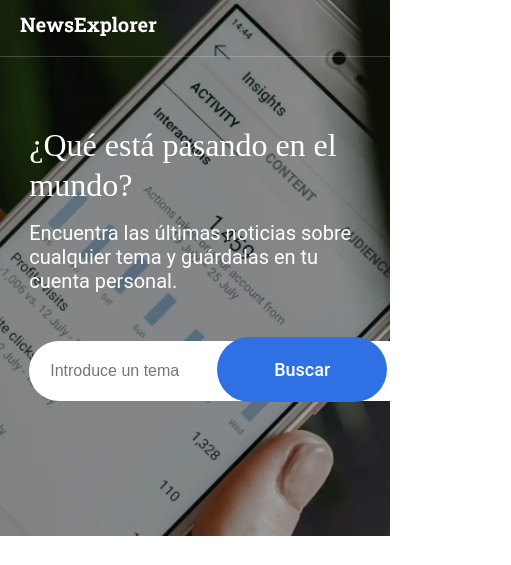
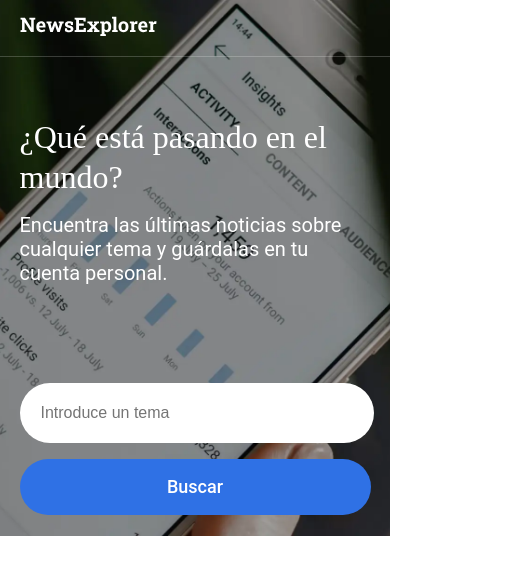
Before and after one commit to aegisnull/news-explorer-frontend, a React (Create React App) app: page / in a window 390 px wide. Shown: the top 565 px of the page, 511 px wide, since content can reach past the window. Built offline with nearby package versions, Linux system fonts and the light colour scheme.

Commit message:
style: fix mobile breakpoint on Main component

```diff
--- a/src/components/Main/Main.scss
+++ b/src/components/Main/Main.scss
@@ -60,19 +60,22 @@ $breakpoint-mobile: 500px;
   .main {
     height: 536px;
     background-position-x: center;
+    padding-top: 0;
 
     &__container {
-      width: 85vw;
+      width: 90vw;
       padding-top: 30px;
     }
 
     &__title {
       font-size: 32px;
       width: 100%;
+      padding-top: 30px;
     }
 
     &__subtitle {
       font-size: 20px;
+      padding-top: 16px;
     }
   }
 }
--- a/src/components/SearchForm/SearchForm.scss
+++ b/src/components/SearchForm/SearchForm.scss
@@ -38,3 +38,19 @@ $breakpoint-mobile: 500px;
     }
   }
 }
+
+@media screen and (max-width: $breakpoint-mobile) {
+  .search-form {
+    padding-top: 98px;
+    &__input {
+      width: 80vw;
+    }
+    &__button {
+      position: relative;
+      bottom: -16px;
+      right: 0;
+      width: 90vw;
+      height: 56px;
+    }
+  }
+}
```
